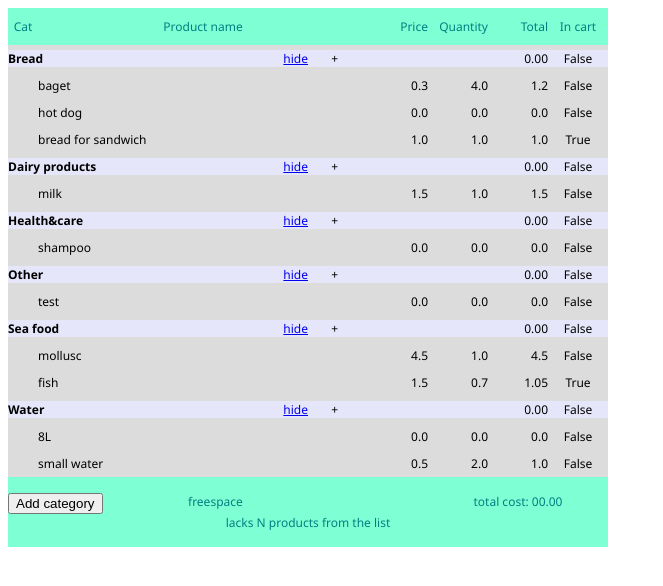
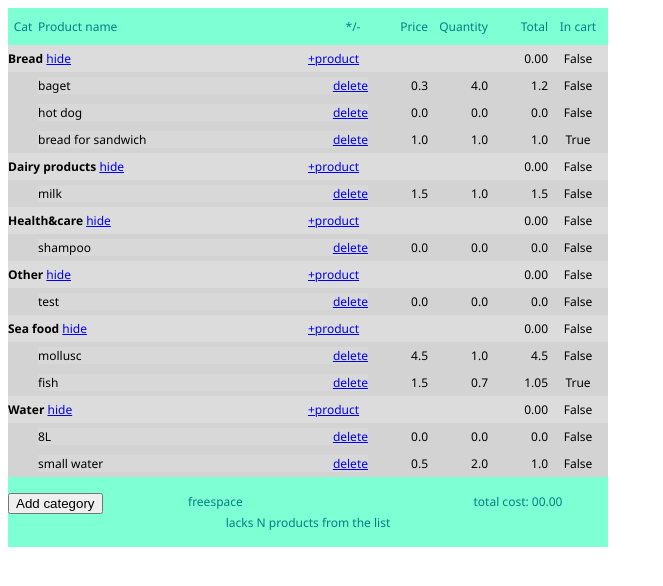
Before and after one commit to SrGrey/ListitWeb, a Django app: page /shopping_list in a window 1280 px wide. Shown: the top 586 px of the page, without its empty margins (0-663 px from the left). Run offline with Django 3.2, Linux system fonts and the light colour scheme; data comes from the database, SQL or seed files in the repository; both versions use the stored data as it was after the commit; some libraries are stand-ins or nearby versions.

Commit message:
"add/del product" functionality via modal window

```diff
--- a/listitapp/admin.py
+++ b/listitapp/admin.py
@@ -10,7 +10,7 @@ class ProductsAdmin(admin.ModelAdmin):
     search_fields = ('product_name', 'product_status')
 
 class CategoryAdmin(admin.ModelAdmin):
-    list_display = ('name', 'is_published')
+    list_display = ('name', 'is_published', 'id')
     list_display_links = ('name', 'is_published')
 
 admin.site.register(Products, ProductsAdmin)
--- a/listitapp/models.py
+++ b/listitapp/models.py
@@ -5,13 +5,13 @@ class Products(models.Model):
 
 
 
-    product_name = models.CharField(max_length=25,  db_index=True,
+    product_name = models.CharField(max_length=25,  db_index=True,  default='new product',
                                     verbose_name='Product')
     price = models.FloatField(null=True, blank=True, default=0.0, verbose_name='Price')
     quantity = models.FloatField(null=True, blank=True, default=0,
                                     verbose_name='Quantity')
     total_price = models.FloatField(null=True, blank=True, default=0.0, verbose_name='Total')
-    product_status = models.BooleanField(null=True, blank=True,
+    product_status = models.BooleanField(null=True, blank=True,  default=False,
                                     verbose_name='In cart')
     category = models.ForeignKey('Category', null=True,
                                  on_delete=models.CASCADE, verbose_name='Category') #on_delete=models.PROTECT - if we want prohib cascade deleting
--- a/listitapp/static/css/style.css
+++ b/listitapp/static/css/style.css
@@ -48,6 +52,8 @@ body {
 
 .product-name {
     width: 55%;
+    text-align: left;
+    background-color: #d8d8d8;
 }
 
 .price {
--- a/listitapp/templates/listitapp/shopping_list.html
+++ b/listitapp/templates/listitapp/shopping_list.html
@@ -5,16 +5,34 @@
     <meta http-equiv="X-UA-Compatible" content="IE=edge">
     <meta name="viewport" content="width=device-width, initial-scale=1.0">
     <link rel="stylesheet" href="/static/css/style.css">
+
+    <!-- popup1 script -->
+    <script src="http://code.jquery.com/jquery-2.0.2.min.js"></script>
+    <script>
+    $(document).ready(function(){
+        PopUpHide();
+    });
+    function PopUpShow(category_index){
+        $("#popup"+category_index).show();
+    }
+    function PopUpHide(category_index){
+        $("#popup"+category_index).hide();
+    }
+    </script>
+    <!-- popup1 script -->
+
+
     <title>ListIt</title>
 </head>
 <body>
-    <div class="container appwidth">
+    <div class="appwidth">
         <div class="row">
             <div class="listheader container appwidth center">
 
 
                 <div class="category" title="Category">Cat</div>
-                <div class="product-name">Product name</div>
+                <div class="product-name" style="background-color: #7fffD4; width: 50%;">Product name</div>
+                <div style="width: 5%;" >*/-</div>
                 <div class="price right">Price</div>
                 <div class="quantity right">Quantity</div>
                 <div class="total right">Total</div>
@@ -24,36 +42,67 @@
         </div>
     </div>
 
-    <div class="container appwidth ">
+    <div class="appwidth ">
         <div class="row">
+
 
             {% for item in categories %}
             {% if item.is_published %}
-            <div class="row" style="background-color: aliceblue;">
+            <div class="row">
                 <div class="listbody">
-                <div style="width: 50%; background-color: lavender;"><b>{{ item.name|capfirst }}</b>
+
+                    <div style="width: 50%; "><b>{{ item.name|capfirst }}</b>
                         <!--a href="delete_category/{{ item.id }}">delete</a-->
-                    <span style="float: right;"><a href="hide_category/{{ item.id }}">hide</a></span>
-                    <!--form id="delete_category" method="POST" action="/listitapp/delete_category">{% csrf_token %}
-                        <input type="submit" value="{{ item.name }}"  required name="delete">
-                        <!--button type="submit" required name="{{ item.name }}">delete</button-->
+                        <span ><a href="hide_category/{{ item.id }}">hide</a></span>
+                    </div>
+                    <div style="width: 5%;" >
 
-                    <!--/form-->
+
+
+
+<!-- popup2 window  -->
+<a href="javascript:PopUpShow({{ item.id }})">+product</a>
+<!--div class="b-container">
+    add product
+    <a href="javascript:PopUpShow()">+</a>
+</div-->
+<div class="b-popup" id="popup{{ item.id }}"  style="display: none;">
+    <div class="b-popup-content">
+
+     <form id="create_product" method="POST" action="/listitapp/create_product/{{ item.id }}">{% csrf_token %}
+        <p>Add new product to "{{ item.name|capfirst }}"
+         <input type="text" value=""  placeholder=" Add new product here" required name="new_product">
+         <button type="submit">add</button>
+         <button type="reset" onclick="javascript:PopUpHide('{{ item.id }}')">cancel</button>
+        </p>
+     </form>
+
     </div>
-                <div style="width: 5%; background-color: lavender;" class="right">+</div>
-                <div style="width: 25%; background-color: lavender;"></div>
-                <div class="total right" style="background-color: lavender;">0.00</div>
-                <div class="incart center" style="background-color: lavender;">False</div>
 </div>
+<!--  popup2 window    -->
+
+
+                    </div>
+                    <div style="width: 25%;"></div>
+                    <div class="total right">0.00</div>
+                    <div class="incart center">False</div>
+
+                </div>
+
                 {% for product in prods %}
                 {% if item.name|stringformat:"s" == product.category|stringformat:"s" %}
-                    <div class="row listbody">
+                    <div class="row listbody" style="background-color: lightgrey">
+
                             <div class="category"></div>
-                        <div class="product-name">{{ product.product_name }}</div>
+                            <div class="product-name">{{ product.product_name }}
+                                <span style="float: right;"><a href="delete_product/{{ product.id }}">delete</a></span>
+                            </div>
                             <div class="price right">{{ product.price }}</div>
                             <div class="quantity right">{{ product.quantity }}</div>
                             <div class="total right">{{ product.total_cost }}</div>
                             <div class="incart center">{{ product.product_status }}</div>
+
+
                     </div>
                 {% endif %}
                 {% endfor %}
@@ -61,10 +110,11 @@
             </div>
             {% endif %}
             {% endfor %}
+            </details>
         </div>
     </div>
 
-    <div class="container appwidth appfooter">
+    <div class="appwidth appfooter">
         <div class="row " style="width: 100%; display: flex;">
             <div style="width: 30%;">
                 <form id="show_add_form" style="display: none;" method="POST" action="/listitapp/create_category">{% csrf_token %}
@@ -102,5 +152,9 @@
     </script>
 
 
+
+
+
+
 </body>
 </html>
--- a/listitapp/urls.py
+++ b/listitapp/urls.py
@@ -8,5 +8,7 @@ urlpatterns = [
     path('create_category', views.create_category),
     path('delete_category/<str:pk>', views.delete_category),
     path('hide_category/<str:pk>', views.hide_category),
+    path('delete_product/<str:pk>', views.delete_product),
+    path('create_product/<str:pk>', views.create_product),
     path('shopping_list', views.shopping_list)
 ]
--- a/listitapp/views.py
+++ b/listitapp/views.py
@@ -31,6 +31,20 @@ def create_category(request):
     return  HttpResponseRedirect('/listitapp/shopping_list')
 
 
+def create_product(request, pk):
+    if request.method == "POST":
+       category = Category.objects.get(id=pk)
+       new_product = Products()
+
+       new_product.category = category
+       new_product.product_name = request.POST['new_product']
+#       new_product.category = Category.objects.get(id="id")
+
+       #new_product.category = request.POST['category']
+       new_product.save()
+    return  HttpResponseRedirect('/listitapp/shopping_list')
+
+
 def delete_category(request, pk):
     category_to_delete = Category.objects.get(id=pk)
     category_to_delete.delete()
@@ -42,3 +56,8 @@ def hide_category(request, pk):
     category_to_hide.is_published = False
     category_to_hide.save()
     return HttpResponseRedirect('/listitapp/shopping_list')
+
+def delete_product(request, pk):
+    product_to_delete = Products.objects.get(id=pk)
+    product_to_delete.delete()
+    return HttpResponseRedirect('/listitapp/shopping_list')
```
Also changed, not shown: other parts of listitapp/static/css/style.css (+36 -0 lines), db.sqlite3. Lines whose indentation alone changed are shown as unchanged.
